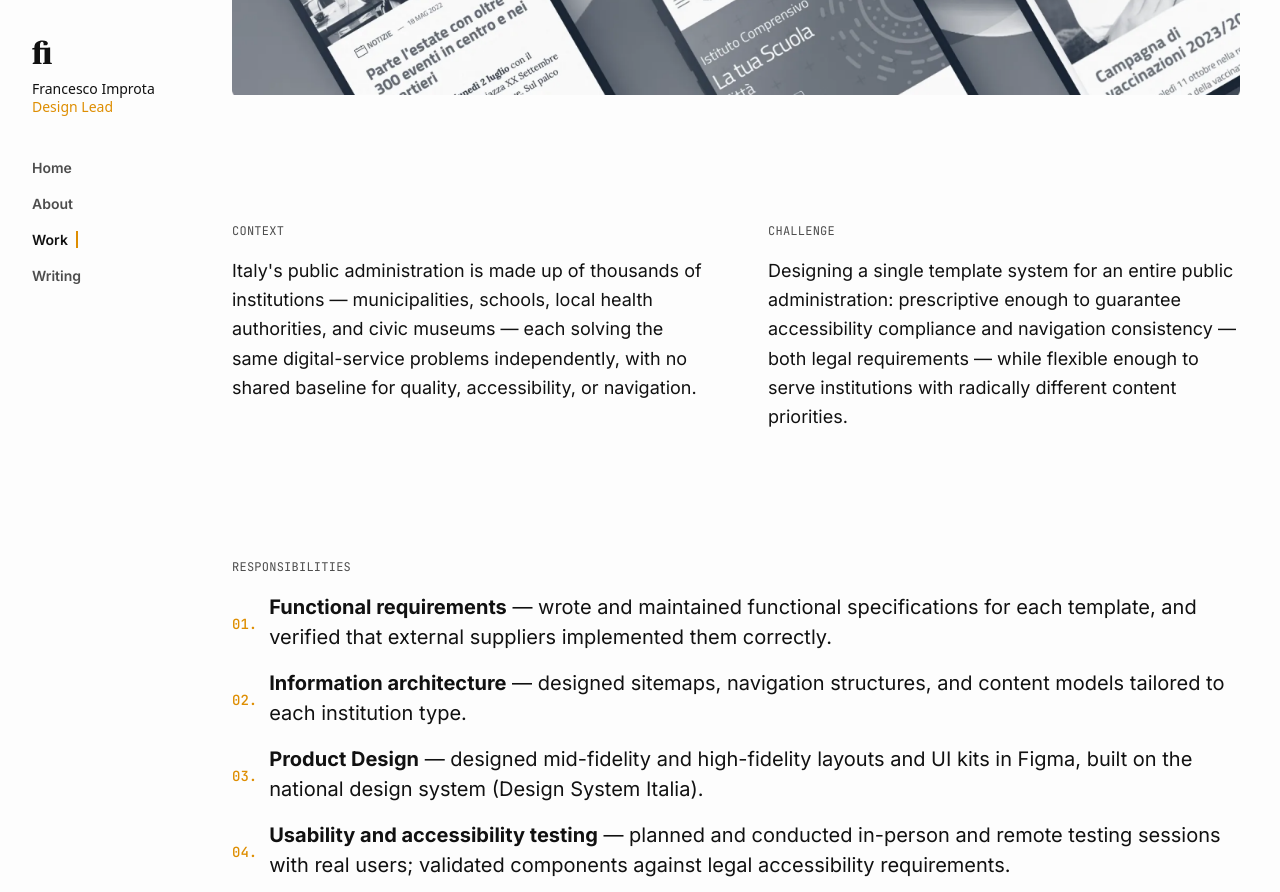
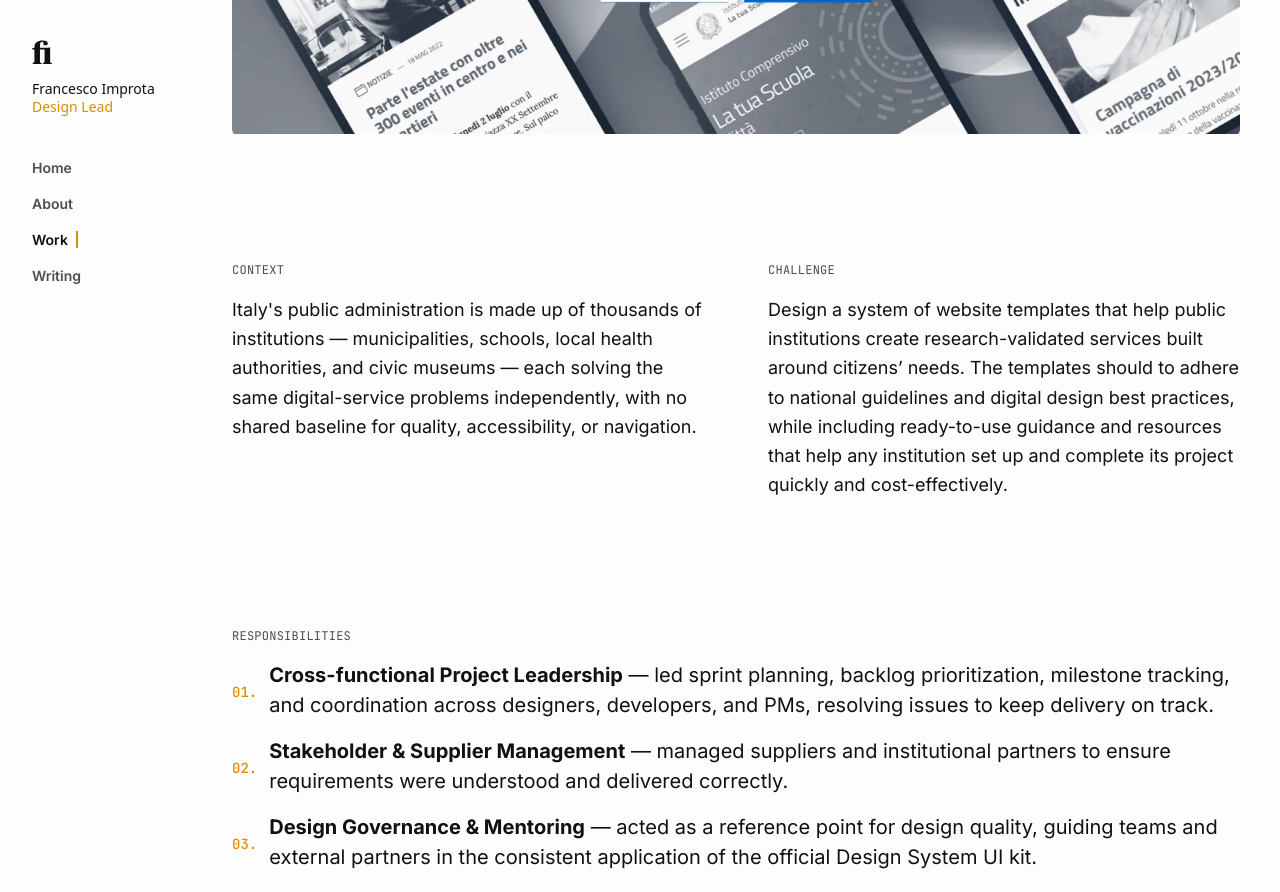
Before and after one commit to zetareticoli/fi, a Jekyll site: the page built from _work/digital-services-italian-pa/index.md, in a window 1280 px wide and 1400 px high, scrolled down 950 px. Shown: the top 892 px of the window. Built offline with Jekyll 4.4.1, drawn with Linux system fonts in a browser that asks for light colours; some web fonts are replaced; some of the changed text lies outside the part shown.

Commit message:
feat: enhance digital services templates for Italian public administration

```diff
--- a/_work/digital-services-italian-pa/index.md
+++ b/_work/digital-services-italian-pa/index.md
@@ -4,29 +4,30 @@
 cover: "/img/work/digital-public-services/digital-public-services-cover.webp"
 tag: Service Design
 order: 2
-overview: Designed public services for the Italian public administration.
+overview: Designed research-validated, ready-to-ship website templates that helped Italian public institutions deliver accessible, consistent digital services at national scale.\.
 role: Senior Product Designer
 org: Department for Digital Transformation
 period: 2022 – 2026
 external_url: https://designers.italia.it/modelli/
 context: Italy's public administration is made up of thousands of institutions — municipalities, schools, local health authorities, and civic museums — each solving the same digital-service problems independently, with no shared baseline for quality, accessibility, or navigation.
-challenge: "Designing a single template system for an entire public administration: prescriptive enough to guarantee accessibility compliance and navigation consistency — both legal requirements — while flexible enough to serve institutions with radically different content priorities."
+challenge: "Design a system of website templates that help public institutions create research-validated services built around citizens’ needs. The templates should to adhere to national guidelines and digital design best practices, while including ready-to-use guidance and resources that help any institution set up and complete its project quickly and cost-effectively."
 activities:
-  - label: "<strong>Functional requirements</strong> — wrote and maintained functional specifications for each template, and verified that external suppliers implemented them correctly."
-  - label: "<strong>Information architecture</strong> — designed sitemaps, navigation structures, and content models tailored to each institution type."
-  - label: "<strong>Product Design</strong> — designed mid-fidelity and high-fidelity layouts and UI kits in Figma, built on the national design system (Design System Italia)."
-  - label: "<strong>Usability and accessibility testing</strong> — planned and conducted in-person and remote testing sessions with real users; validated components against legal accessibility requirements."
-  - label: "<strong>Development resources</strong> — implemented static HTML templates and CMS themes to make the compliant path the easiest one for agencies and developers to follow."
-  - label: "<strong>Collaborated with policy makers</strong>, civil servants, and the web agencies responsible for actual site delivery"
+  - label: "<strong>Cross-functional Project Leadership</strong> —  led sprint planning, backlog prioritization, milestone tracking, and coordination across designers, developers, and PMs, resolving issues to keep delivery on track."
+  - label: "<strong>Stakeholder & Supplier Management</strong> — managed suppliers and institutional partners to ensure requirements were understood and delivered correctly."
+  - label: "<strong>Design Governance & Mentoring</strong> — acted as a reference point for design quality, guiding teams and external partners in the consistent application of the official Design System UI kit."
+  - label: "<strong>Accessibility Advocacy</strong> — championed accessibility and inclusive design across stakeholders, planning and leading testing sessions to validate compliance with legal requirements (WCAG 2.1)."
+  - label: "<strong>Developer Enablement</strong> — coordinated development handoff with external agencies and developers, aligning technical and design teams to make the compliant path the easiest one to follow."
 outcomes:
-  - number: "4"
-    label: Institution types served — municipalities, schools, civic museums, and local health authorities
-  - number: "90+"
-    label: HTML templates available for Modello Comuni alone
-  - number: ADI 2024
-    label: Design Index Award received by the ASL model and UI Kit Italia
+  - number: "10.000+"
+    label: Institutions using the website and digital services templates
   - number: "26"
-    label: Digital services supported with reusable interaction patterns in Modello Comuni
+    label: Digital services designed and supported with reusable interaction patterns
+  - number: 45+
+    label: Prototypes tested and validated
+  - number: "110+"
+    label: Open source templates published on GitHub
+  - number: "2"
+    label: Awards received for the healthcare institutions website
 tools:
   - Figma
   - Bootstrap Italia
@@ -40,34 +41,68 @@
 permalink: /work/digital-public-services/
 ---
 
-## Designing for seven thousand clients at once
+Public institutions manage their digital services either through external suppliers or in-house teams. My role was to create resources that worked for both: ready-to-adopt deliverables that made the compliant path the easiest one to follow, regardless of who built them. Bridging that gap required far more than documentation.
 
-Modello Comuni started from an uncomfortable observation: every Italian municipality was solving the same design problems independently, and almost all of them were solving them badly. Booking a municipal service, finding an administrative document, understanding a local regulation — these tasks were structurally identical across every comune, but the experience of completing them differed wildly depending on which agency had built the site and how long ago.
+## Four institutions, four distinct design problems
 
-The model was not a visual rebrand. It was an attempt to solve the underlying structural problem: municipalities lacked the information architecture, the content guidelines, and the reusable components needed to produce a working digital service. Providing these things as open, ready-to-adopt resources meant that a small mountain comune with one part-time administrator could achieve a baseline of quality that previously required a dedicated design team.
+Each template was developed as an independent project — the same foundation in the national design system, but different content logic. Fresh research informed new prototypes, which were tested and then published as standalone resources tailored to each institutional context.
 
-The challenge was that "seven thousand clients" is not a coherent design brief. A coastal municipality with a busy tourist season has different priority content than an industrial city managing complex administrative workflows. The model had to be prescriptive enough to ensure accessibility compliance and navigation consistency — both legal requirements — while leaving room for genuinely different content strategies.
+### Municipalities
 
-## Research as the non-negotiable foundation
+[placeholder for municipalities]
 
-Every model in the programme was grounded in qualitative research conducted with real users. For the schools model, this meant interviewing parents, students, and school staff to understand what information they actually needed and how they expected to find it — not what the institution assumed they needed. For the ASL model, it meant mapping the journeys people go through when navigating healthcare services, often in moments of stress or uncertainty.
+The most complex model in terms of service breadth. Municipalities offer a wide range of administrative services, from permits and certifications to local events and civic infrastructure. The template centres on a services-first information architecture, with a clear taxonomy of service types and a structured content model for each service page, designed to work for both small comuni and large cities.
 
-This research was not a one-time input. The models evolved through iterative testing, and the findings routinely contradicted assumptions baked into early prototypes. Navigation labels that seemed clear to the team were consistently misunderstood by users with lower digital literacy. Multi-step forms that felt streamlined in a workshop became confusing once real data was involved.
+### Schools
 
-The discipline of treating usability test results as binding — rather than as one input among many — is what separated the models from typical government web guidelines. It also created a more defensible position when stakeholders pushed back on navigation choices or content hierarchies. The decision had evidence behind it.
+[placeholder for schools]
 
-## The gap between a model and an adoption
+Designed around the needs of parents, students, and school staff. Research showed that users primarily looked for enrolment information, timetables, school communications, and contacts. The template prioritises these content types with a streamlined navigation structure, and includes specific content models for circolari and news updates — the most frequently published content type in Italian schools.
 
-Publishing a validated model and watching institutions actually adopt it are different problems. The municipalities, schools, and health authorities using these models were not running design teams. They were working with web agencies and vendors who had existing ways of building sites, existing relationships, and no particular incentive to adopt a new framework.
+### Healthcare institutions
 
-This is where the implementation resources — the HTML templates, the CMS themes, the Figma libraries — mattered as much as the model documentation itself. Making Bootstrap Italia the path of least resistance for a developer meant that compliance with the national design guidelines happened almost automatically. The agency did not need to agree with every design decision to implement it correctly.
+[placeholder for healthcare institutions]
 
-The same logic applied to the Figma component libraries: an editor or a junior designer working within an institution could use the kit to produce pages that were structurally sound without needing to understand the reasoning behind every spacing choice. The model did the heavy thinking so the institution didn't have to.
+The most sensitive model in terms of content and audience.
 
-## Expanding beyond municipalities
+Users navigate healthcare services often in moments of stress or urgency, and a significant portion of the audience is older or has lower digital literacy. The template prioritises clarity of wayfinding, plain-language content patterns, and accessibility.
 
-Adapting the core model to schools, civic museums, and local health authorities exposed how much context-specific the original assumptions were. The civic museum model required a fundamentally different approach to content hierarchy — collections, exhibitions, and visiting information don't map cleanly onto the services-centred architecture of a municipal site. The ASL model had to account for the emotional weight of healthcare content and the specific accessibility needs of an older demographic.
+#### Award-winning design
 
-Each expansion was treated as a design problem in its own right, not a reskin. New research was commissioned, new prototypes were tested, and the resulting models were published as independent resources — architecturally consistent with the broader ecosystem but genuinely tailored to their institutional context.
+The healthcare institutions website was awarded the ADI 2024 prize for best public service website. The design was praised for its clarity of purpose, user-centred design, and accessibility.
 
-The result is a programme of four distinct models that share a common foundation in the national design system and a common commitment to citizen-centred design, while reflecting the real differences in how citizens interact with different types of public institution.
+![ADI 2024 award for the healthcare institutions website](/img/work/digital-public-services/adi-2024-award.png)
+
+### Civic museums
+
+[placeholder for civic museums]
+
+The most structurally different model. Collections, exhibitions, and visiting information don't map onto the services-centred architecture used for the other templates. The museum model required a content hierarchy built around cultural assets, with dedicated structures for permanent collections, temporary exhibitions, ticketing, and educational activities, while maintaining navigation consistency with the broader ecosystem.
+
+## Full Design Cycle
+
+Alongside each model, I produced a complete set of operational resources designed to make the compliant path the easiest to follow:
+
+### Information architecture
+
+Ready-made sitemaps, navigation structures, and content models for each type of institution, so an agency started from a validated skeleton instead of a blank page.
+
+### Figma layouts and libraries
+
+Complete UI kits and page layouts built on the national design system, letting editors and junior designers assemble structurally sound pages without reverse-engineering every spacing choice.
+
+### HTML templates
+
+Production-ready templates built on Bootstrap Italia, making the compliant markup the path of least resistance for developers.
+
+### Operational guides
+
+Step-by-step documentation on how to write content, structure pages, and configure the templates, written for non-specialists rather than for designers.
+
+### Usability and accessibility testing
+
+Every model and its components were validated with real users and against the legal accessibility requirements, so adopters inherited that testing for free.
+
+### Manage development handoff
+
+Developed static HTML templates and CMS themes to make the compliant path the easiest for agencies and developers to follow. Used Bootstrap Italia (HTML, CSS, JS), React Kit Italia, and Dev Kit Italia (web components).
```
